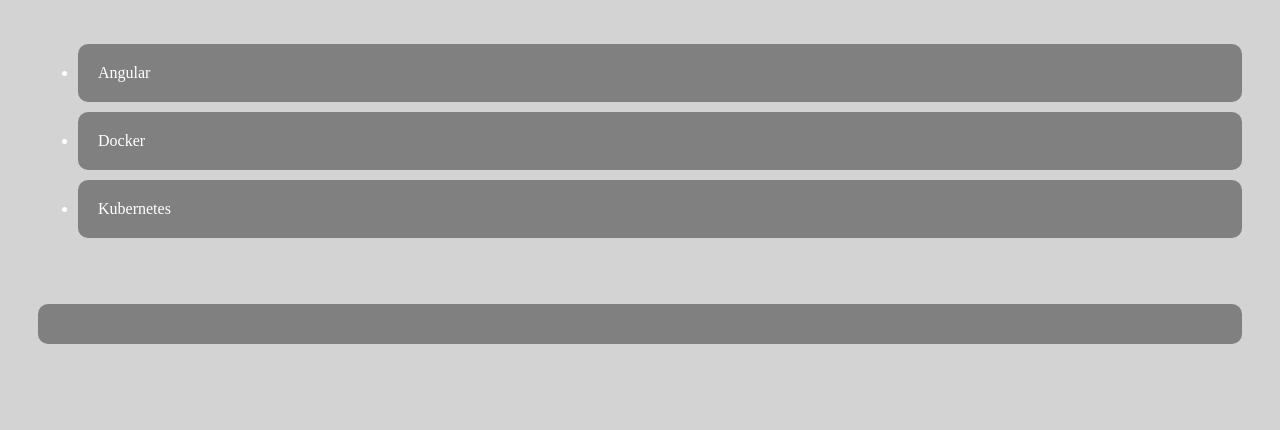
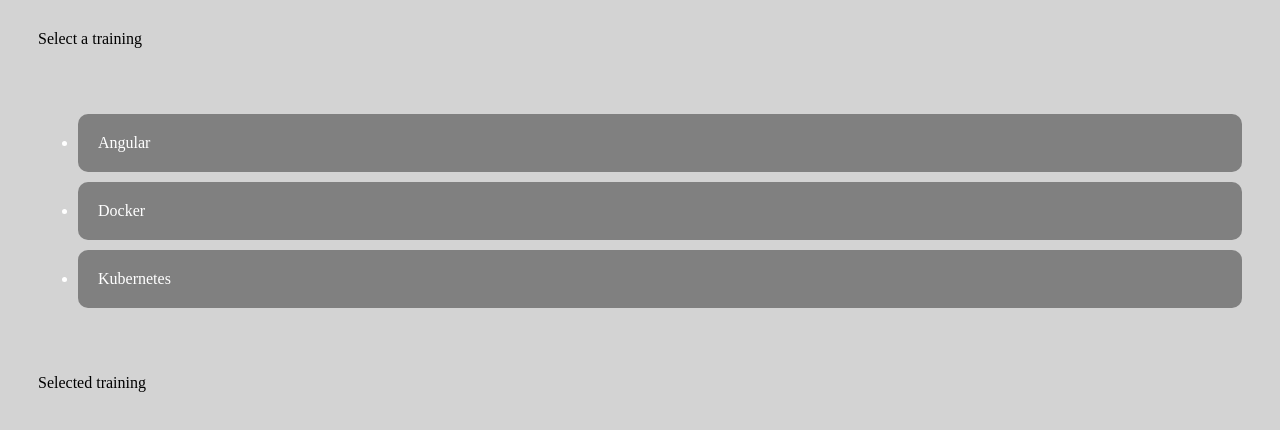
Before and after one commit to avshiliaev/frontend-angular-idiomatic-client, an Angular app: page /training/1 in a window 1280 px wide. Shown: the top 430 px of the page. Built offline with nearby package versions, Linux system fonts and the light colour scheme.

Commit message:
ngIF image

```diff
--- a/src/app/app.component.css
+++ b/src/app/app.component.css
@@ -0,0 +1,4 @@
+.headerBox{
+    padding: 20px;
+    margin: 10px;
+}
--- a/src/app/app.component.html
+++ b/src/app/app.component.html
@@ -1,8 +1,17 @@
+<div class="headerBox">
+    Select a training
+</div>
+
 <app-trainings-component
   (like)="eventCatcher($event)"
   [trainings]="trainings">
 </app-trainings-component>
 
+<div class="headerBox">
+    Selected training
+</div>
+
 <app-trainings-detail
+  *ngIf="selectedEvent"
   [selectedTraining] = "selectedEvent">
 </app-trainings-detail>
--- a/src/app/trainings-module/trainings-detail/trainings-detail.component.html
+++ b/src/app/trainings-module/trainings-detail/trainings-detail.component.html
@@ -2,4 +2,7 @@
     <div class="listItem">
         {{selectedTraining | json}}
     </div>
+    <div *ngIf="selectedTraining.name === 'Angular'">
+        <img src="assets/angular2-shield.svg">
+    </div>
 </div>
```
Also changed, not shown: src/assets/angular2-shield.svg (added).
